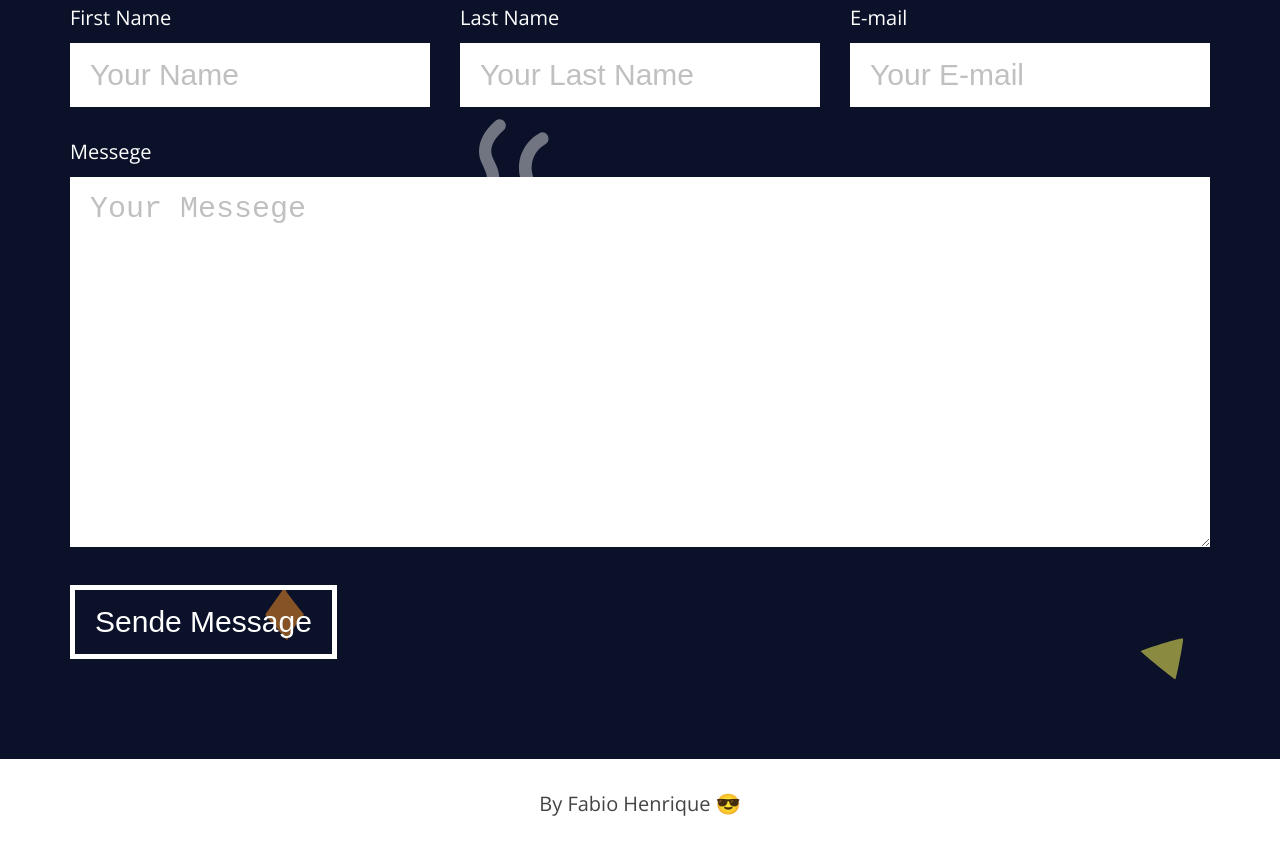
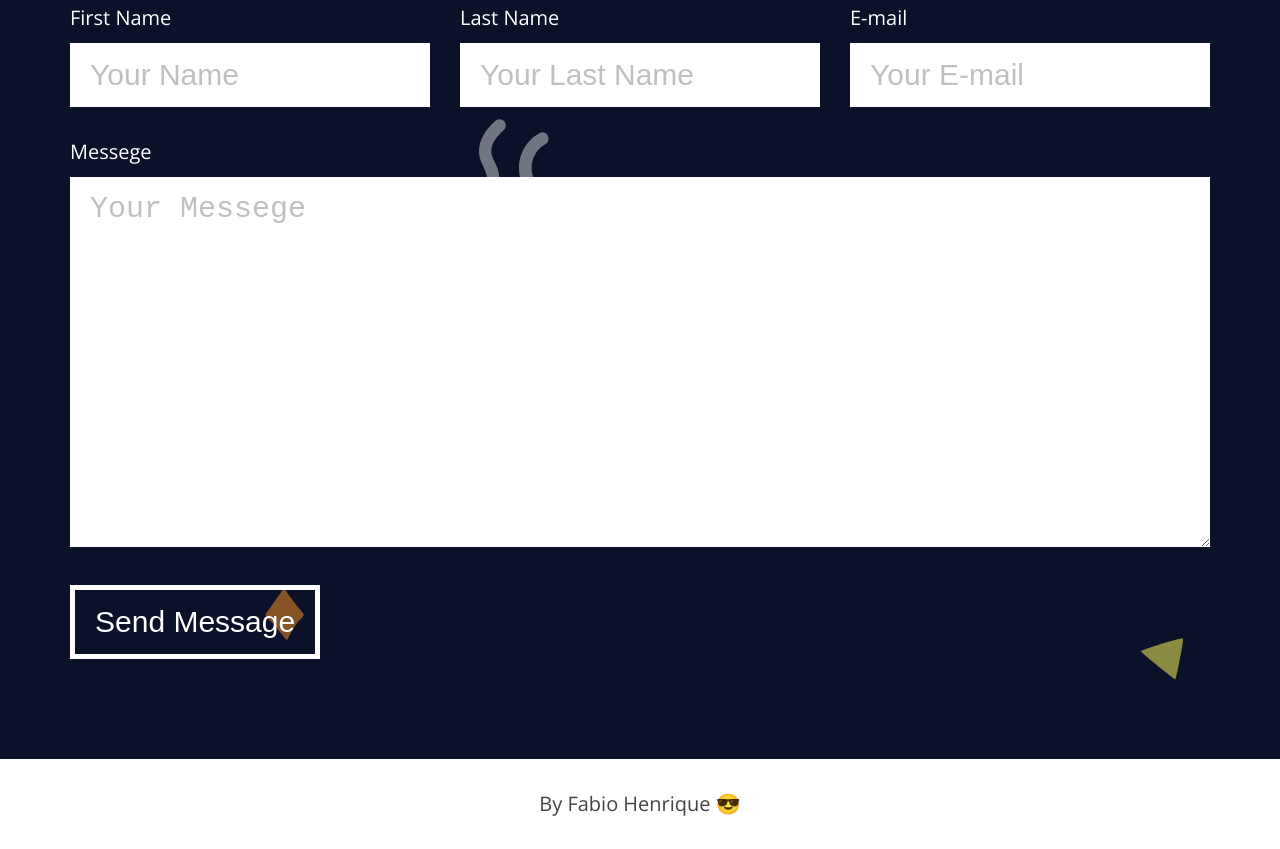
Before and after one commit to ffhenrique/first-landing-page, a plain HTML site: page index.html in a window 1280 px wide. Shown: the part 5248-6097 px from the top of the page. Drawn offline with nearby package versions, Linux system fonts and the light colour scheme; files whose address does not match are found by name.

Commit message:
Update index.html

```diff
--- a/index.html
+++ b/index.html
@@ -227,7 +227,7 @@
                     </div>
 
                     <div class="form-group">
-                        <button type="submit">Sende Message</button>
+                        <button type="submit">Send Message</button>
                     </div>
                 </fieldset>
             </div>
```
